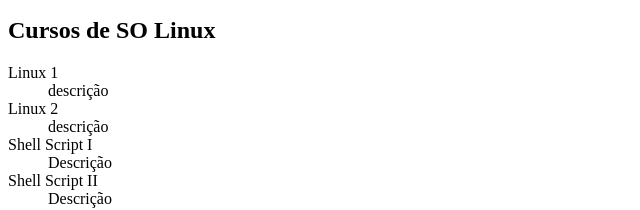
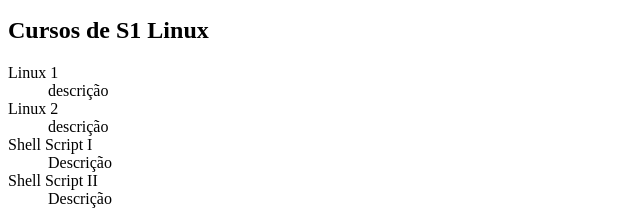
Before and after one commit to DanDanCa/alura-git, a plain HTML site: page index.html in a window 1280 px wide. Shown: the part 250-460 px from the top of the page, 0-640 px from the left. Drawn offline with Linux system fonts and the light colour scheme.

Commit message:
Alterando titulos de SO linux

```diff
--- a/index.html
+++ b/index.html
@@ -23,7 +23,7 @@
         <dd>Aterando</dd>
     </dl>
 
-    <h2>Cursos de SO Linux</h2>
+    <h2>Cursos de S1 Linux</h2>
     <dl>
           <dt>Linux 1</dt>
           <dd>descrição</dd>
```
